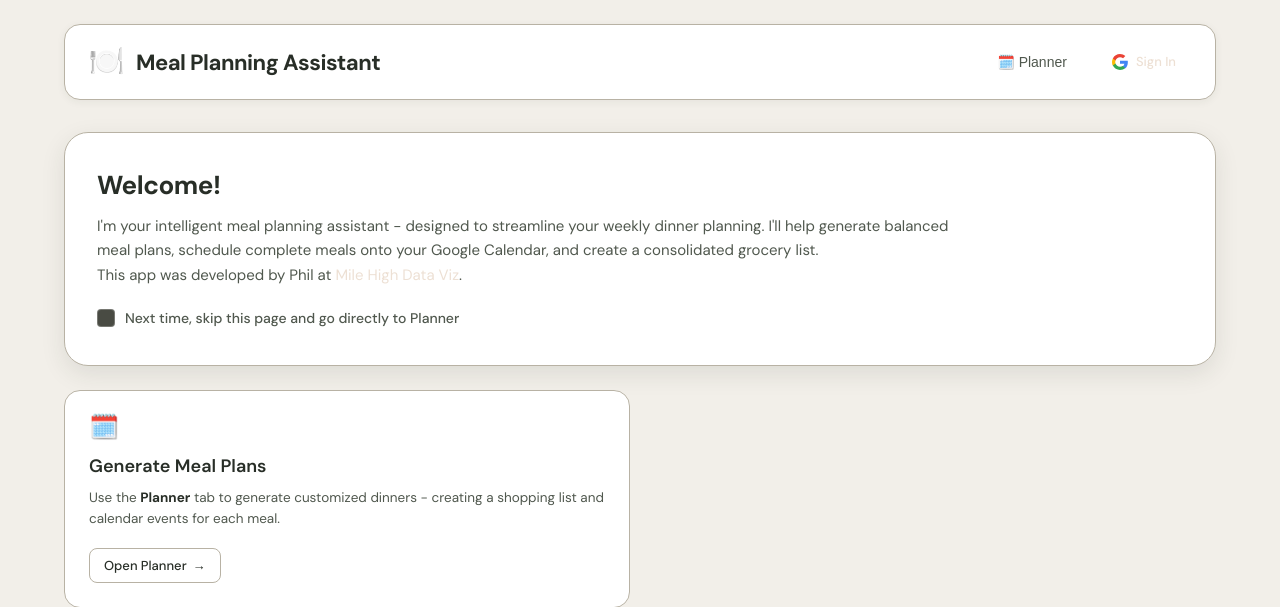
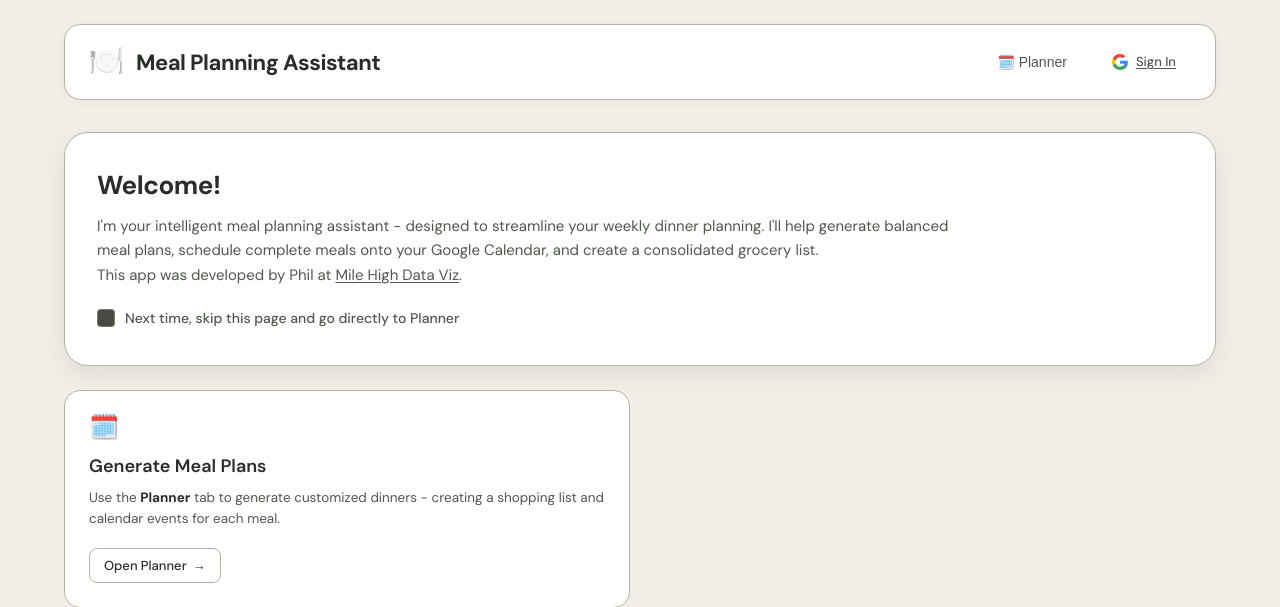
Before and after one commit to philperrin/meal-planning-gcp, a Flask app: page / in a window 1280 px wide. Shown: the top 607 px of the page. Run offline with Flask 3, Linux system fonts and the light colour scheme; data that the repository does not hold is empty.

Commit message:
link colors

```diff
--- a/static/css/styles.css
+++ b/static/css/styles.css
@@ -67,14 +67,17 @@
   }
 
   /* HTML Links */
-  a {
+  a,
+  a:link,
+  a:visited {
     color: var(--text-secondary);
     text-decoration: underline;
     text-underline-offset: 2px;
     transition: var(--transition);
   }
 
-  a:hover {
+  a:hover,
+  a:active {
     color: var(--text-primary);
   }
 
@@ -2102,10 +2105,6 @@
     }
   }
 
-  a:link {
-    color: #ede0d4;
-    text-decoration: none;
-  }
 
   /* Cuisine Preferences Grid & Controls */
   .cuisine-grid {
```
